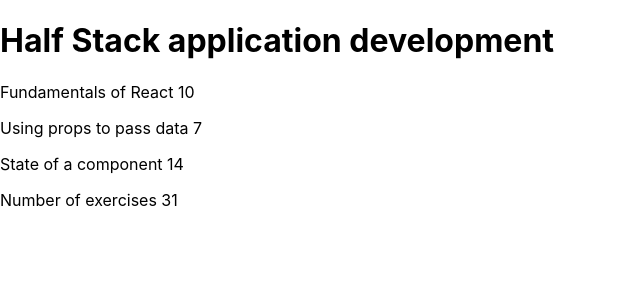
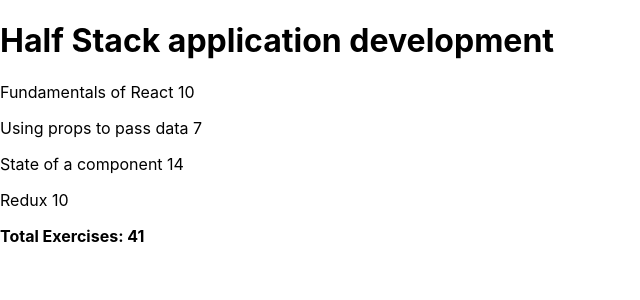
Before and after one commit to matisandacz/full-stack-client, a React (Create React App) app: page / in a window 1280 px wide. Shown: the top 300 px of the page, without its empty margins (0-640 px from the left). Built offline with nearby package versions, Linux system fonts and the light colour scheme.

Commit message:
add part2 branch

```diff
--- a/src/App.js
+++ b/src/App.js
@@ -1,34 +1,35 @@
-import { useState } from 'react';
 import './App.css';
-import Display from './Display';
-import History from './History';
+import Course from './Course';
 
-function App(){
-
-  const [left, setLeft] = useState(0);
-  const [right, setRight] = useState(0);
-
-  const [allClicks, setAllClicks] = useState([])
-
-  const increaseLeft = () => {
-    setLeft(left + 1)
-    setAllClicks(allClicks.concat('L'))
+const App = () => {
+  const course = {
+    id: 1,
+    name: 'Half Stack application development',
+    parts: [
+      {
+        name: 'Fundamentals of React',
+        exercises: 10,
+        id: 1
+      },
+      {
+        name: 'Using props to pass data',
+        exercises: 7,
+        id: 2
+      },
+      {
+        name: 'State of a component',
+        exercises: 14,
+        id: 3
+      },
+      {
+        name: 'Redux',
+        exercises: 10,
+        id: 4
+      }
+    ]
   }
 
-  const increaseRight = () => {
-    setRight(right + 1)
-    setAllClicks(allClicks.concat('R'))
-  }
-
-  return (
-    <div>
-      <Display message = {"Number of Left Clicks"} value = {left}></Display>
-      <Display message = {"Number of Right Clicks"} value = {right}></Display>
-      <button onClick = {increaseLeft}>Left Click</button>
-      <button onClick = {increaseRight}>Right Click</button>
-      <History allClicks = {allClicks}></History>
-    </div>
-  )
+  return <Course course={course} />
 }
 
-export default App;
+export default App
--- /dev/null
+++ b/src/Course.js
@@ -0,0 +1,11 @@
+const Course = ({course}) => {
+    return <div>
+        <h1>{course.name}</h1>
+        <div>
+            {course.parts.map(part => <p>{part.name + " " + part.exercises}</p>)}
+        </div>
+        <b><p>{"Total Exercises: " + course.parts.reduce((prev, current) => prev + current.exercises, 0)}</p></b>
+    </div>
+}
+
+export default Course;
--- a/src/components/App.js
+++ /dev/null
@@ -1,21 +0,0 @@
-import Header from './Header'
-import Content from './Content'
-import Total from './Total'
-
-const App = () => {
-
-  const part1 = 'Fundamentals of React';
-  const exercises1 = 10
-  const exercises2 = 7
-  const exercises3 = 14
-
-  return (
-    <div>
-      <Header course = 'Half Stack application development'></Header>
-      <Content part1={part1} part2='Using props to pass data' part3='State of a component' exercises1={exercises1} exercises2={exercises2} exercises3={exercises3}></Content>
-      <Total exercises1={exercises1} exercises2={exercises2} exercises3={exercises3}></Total>
-    </div>
-  )
-}
-
-export default App
--- a/src/components/Content.js
+++ /dev/null
@@ -1,11 +0,0 @@
-const Content = (props) => {
-    return (
-        <div>
-            <p>{props.part1} {props.exercises1}</p>
-            <p>{props.part2} {props.exercises2}</p>
-            <p>{props.part3} {props.exercises3}</p>
-        </div>
-    )
-}
-
-export default Content;
--- a/src/components/Header.js
+++ /dev/null
@@ -1,9 +0,0 @@
-const Header = (props) => {
-    return (
-        <div>
-            <h1>{props.course}</h1>
-        </div>
-    )
-}
-
-export default Header;
--- a/src/components/Total.js
+++ /dev/null
@@ -1,9 +0,0 @@
-const Total = (props) => {
-    return (
-        <div>
-             <p>Number of exercises {props.exercises1 + props.exercises2 + props.exercises3}</p>
-        </div>
-    )
-}
-
-export default Total;
--- a/src/index.js
+++ b/src/index.js
@@ -1,7 +1,7 @@
 import React from 'react';
 import ReactDOM from 'react-dom/client';
 import './index.css';
-import App from './components/App';
+import App from './App';
 import reportWebVitals from './reportWebVitals';
 
 const root = ReactDOM.createRoot(document.getElementById('root'));
```
